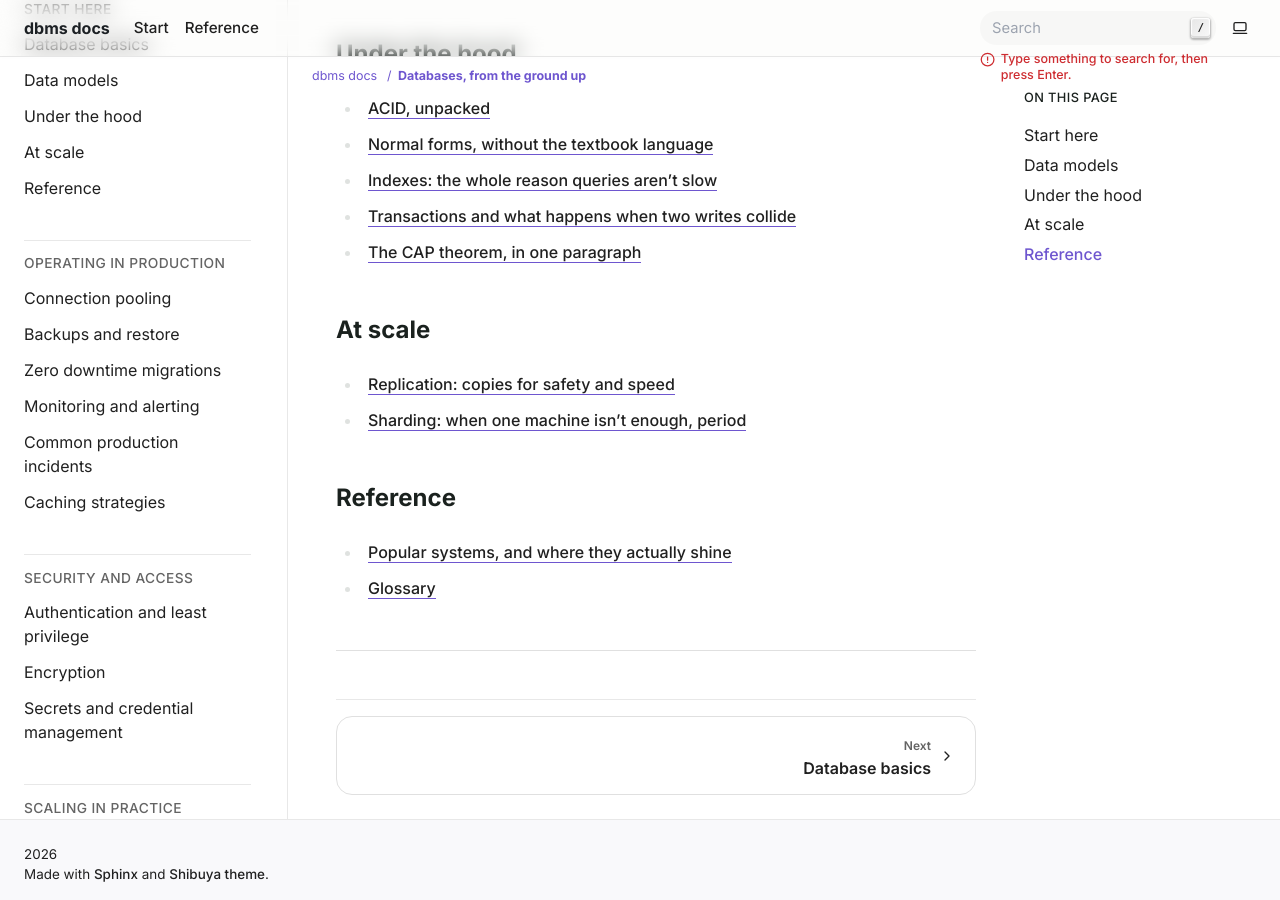
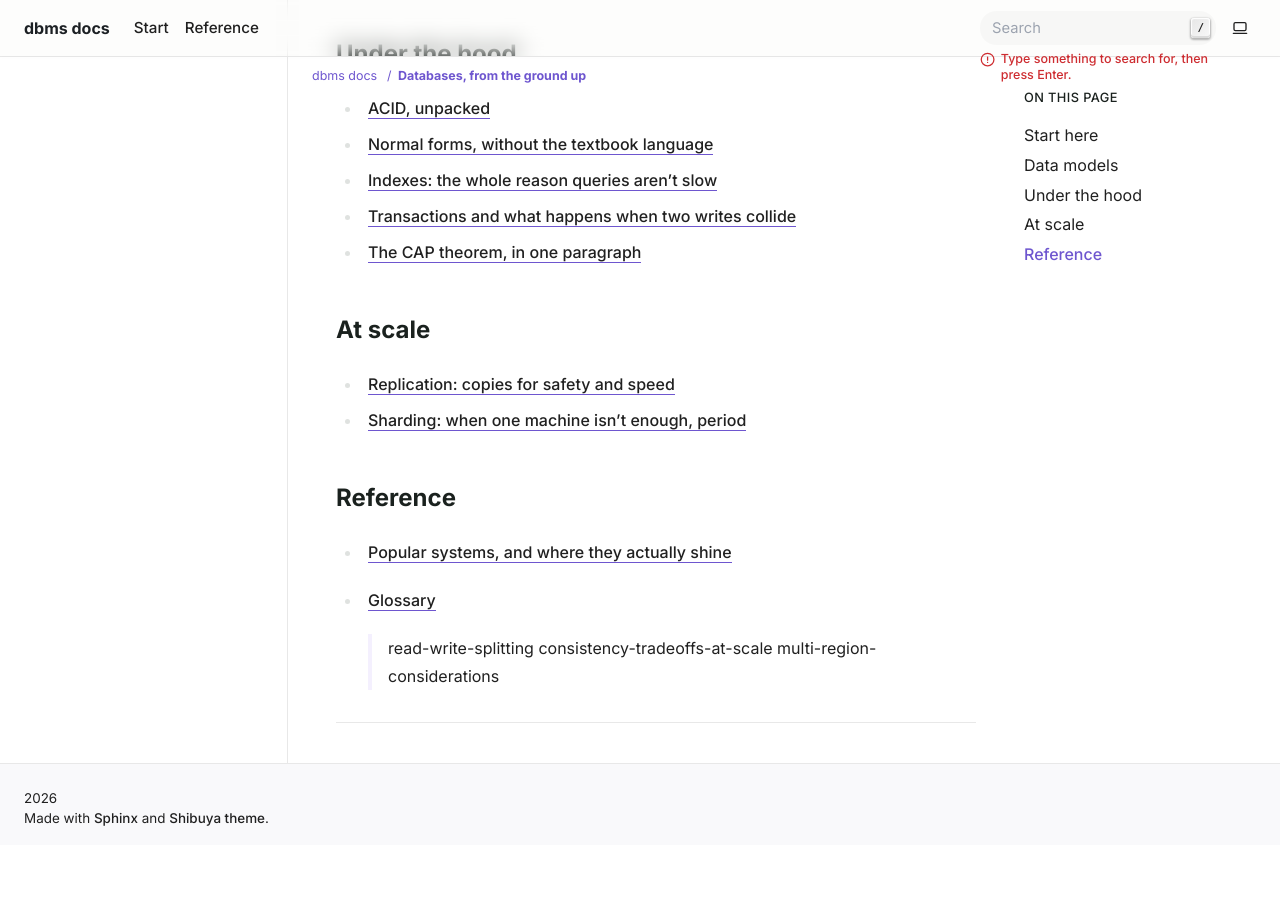
Before and after one commit to musix787-sketch/databases, a Sphinx documentation site: the page built from source/index.rst, in a window 1280 px wide and 900 px high, scrolled down 722 px. Built offline with Sphinx 7.4.7, drawn with Linux system fonts in a browser that asks for light colours; after the commit the page ends 1567 px from its top, so only the background shows below that.

Commit message:
Update index.rst

```diff
--- a/source/index.rst
+++ b/source/index.rst
@@ -42,41 +42,6 @@ Reference
 - `Popular systems, and where they actually shine <reference.rst#popular-systems-and-where-they-actually-shine>`_
 - `Glossary <reference.rst#glossary>`_
 
-----
-
-.. toctree::
-   :hidden:
-   :caption: Start here
-
-   start
-   data-models
-   under-the-hood
-   at-scale
-   reference
-
-.. toctree::
-   :hidden:
-   :caption: Operating in production
-
-   connection-pooling
-   backups-restore
-   zero-downtime-migrations
-   monitoring-alerting
-   common-incidents
-   caching-strategies
-
-.. toctree::
-   :hidden:
-   :caption: Security and access
-
-   auth-least-privilege
-   encryption
-   secrets-management
-
-.. toctree::
-   :hidden:
-   :caption: Scaling in practice
-
    read-write-splitting
    consistency-tradeoffs-at-scale
    multi-region-considerations
```
